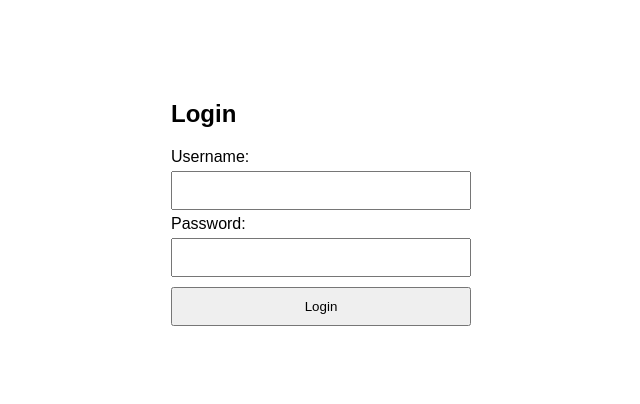
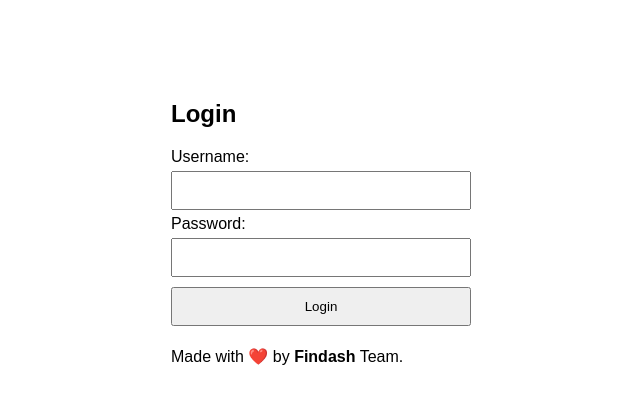
Before and after one commit to Ruthik-ji/FinDash, a plain HTML site: page index.html in a window 1280 px wide. Shown: the whole page, without its empty margins (319-959 px from the left). Drawn offline with Linux system fonts and the light colour scheme.

Commit message:
Update index.html

```diff
--- a/index.html
+++ b/index.html
@@ -31,6 +31,9 @@
         <input type="submit" value="Login">
     </form>
     <p id="error" style="color: red; display: none;">Invalid username or password.</p>
+    <footer>
+        <p>Made with ❤️ by <b>Findash</b> Team.</p>
+    </footer>
 </div>
 
 <script>
```
